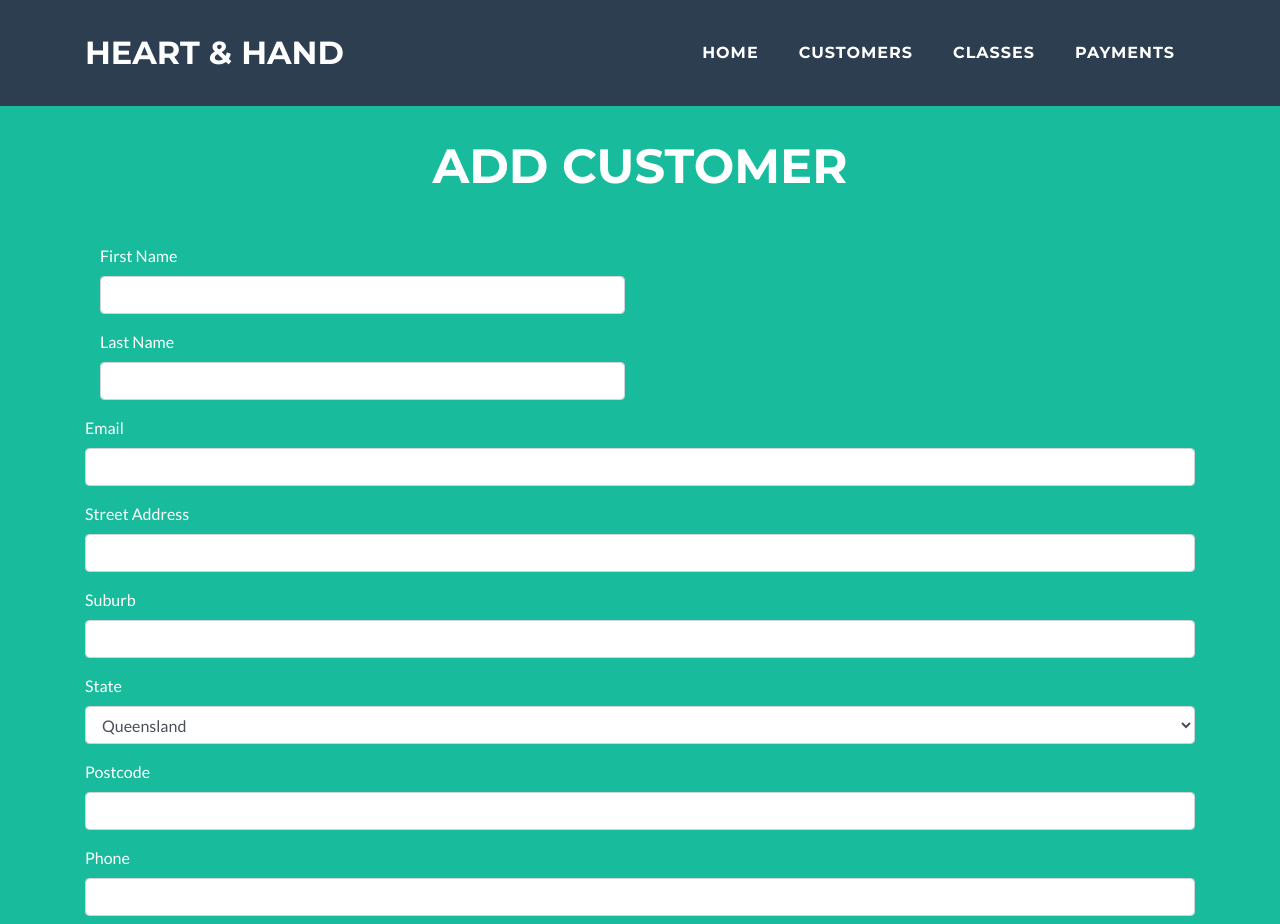
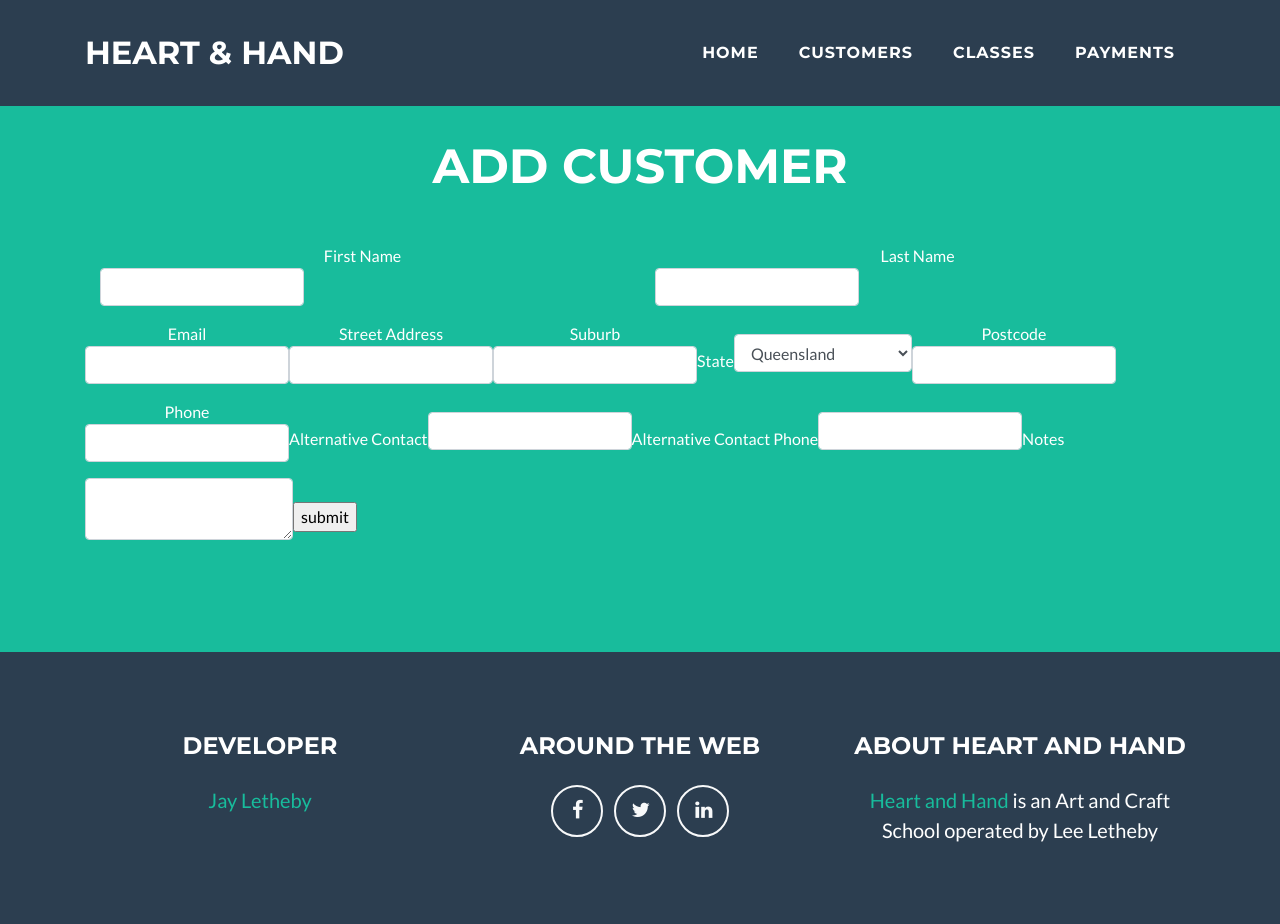
Before and after one commit to jayleth72/heart_-_hand, a Flask app: page /add_customer in a window 1280 px wide. Shown: the top 924 px of the page. Run offline with Flask 2, Linux system fonts and the light colour scheme; the visitor is signed in with stand-in values (Sample User, id 1); some libraries are stand-ins or nearby versions.

Commit message:
display changes

```diff
--- a/templates/add_customer.html
+++ b/templates/add_customer.html
@@ -13,7 +13,7 @@ Add Customer
     <div class="row">
 
         <div class="container form_details">
-          <form method="POST" action="{{ url_for('add_customer') }}">
+          <form class="form-inline" method="POST" action="{{ url_for('add_customer') }}">
               {{ form.csrf_token }}
               <div class="col-md-6">{{ render_field_with_errors(form.first_name, class="form-control") }}</div>
               <div class="col-md-6">{{ render_field_with_errors(form.last_name, class="form-control") }}</div>
```
